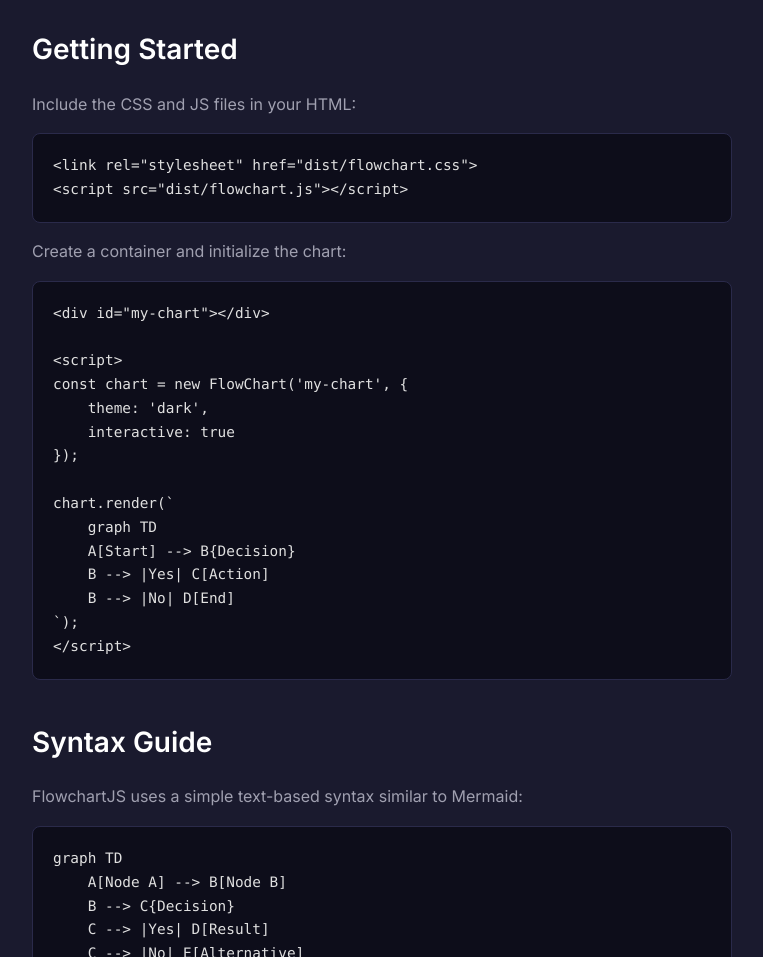
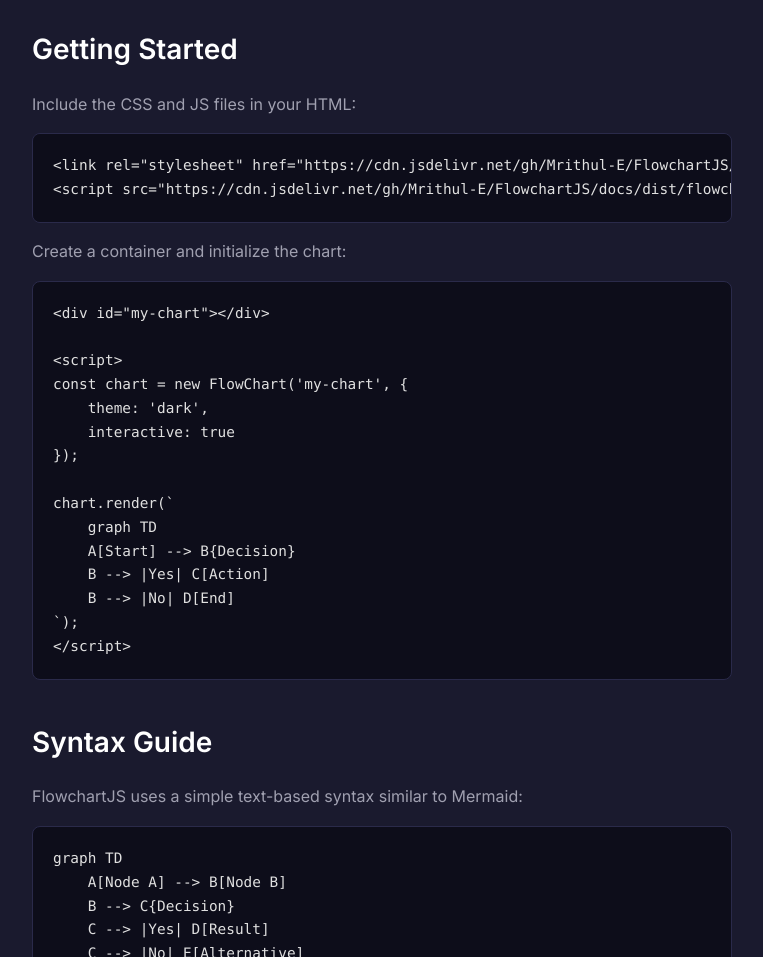
Before and after one commit to Mrithul-E/FlowchartJS, a plain HTML site: page docs/index.html in a window 1280 px wide. Shown: the part 975-1932 px from the top of the page, without its empty margins (288-1051 px from the left). Drawn offline with Linux system fonts and the light colour scheme.

Commit message:
added CDN

```diff
--- a/docs/index.html
+++ b/docs/index.html
@@ -6,7 +6,7 @@
     <meta name="viewport" content="width=device-width, initial-scale=1.0">
     <title>FlowchartJS - Interactive Flowcharts with JavaScript</title>
     <link href="https://fonts.googleapis.com/css2?family=Inter:wght@400;500;600;700&display=swap" rel="stylesheet">
-    <link rel="stylesheet" href="dist/flowchart.css">
+    <link rel="stylesheet" href="https://cdn.jsdelivr.net/gh/Mrithul-E/FlowchartJS/docs/dist/flowchart.css">
     <style>
         :root {
             --bg-primary: #1a1a2e;
@@ -678,8 +678,8 @@
             <section id="getting-started">
                 <h2>Getting Started</h2>
                 <p>Include the CSS and JS files in your HTML:</p>
-                <pre><code>&lt;link rel="stylesheet" href="dist/flowchart.css"&gt;
-&lt;script src="dist/flowchart.js"&gt;&lt;/script&gt;</code></pre>
+                <pre><code>&lt;link rel="stylesheet" href="https://cdn.jsdelivr.net/gh/Mrithul-E/FlowchartJS/docs/dist/flowchart.css"&gt;
+&lt;script src="https://cdn.jsdelivr.net/gh/Mrithul-E/FlowchartJS/docs/dist/flowchart.js"&gt;&lt;/script&gt;</code></pre>
 
                 <p>Create a container and initialize the chart:</p>
                 <pre><code>&lt;div id="my-chart"&gt;&lt;/div&gt;
@@ -812,7 +812,8 @@
     linkStyle 0 stroke:#ff0000,stroke-width:4px,curve:step
     linkStyle 1 stroke:blue,curve:linear</code></pre>
                 <p>Supported curve types: <code>bezier</code> (default), <code>linear</code>, <code>step</code>,
-                    <code>stepAfter</code>, <code>stepBefore</code>.</p>
+                    <code>stepAfter</code>, <code>stepBefore</code>.
+                </p>
 
                 <h3>Node Styling</h3>
                 <p>Apply inline styles to specific nodes using <code>style</code>:</p>
@@ -820,7 +821,8 @@
 
                 <h3>Classes</h3>
                 <p>Define reusable classes with <code>classDef</code> and apply them using <code>class</code> or the
-                    <code>:::</code> shorthand.</p>
+                    <code>:::</code> shorthand.
+                </p>
                 <pre><code>classDef error fill:#ff0000,color:#fff
 classDef success fill:#00ff00,color:#000
 
@@ -949,7 +951,7 @@
         </aside>
     </div>
 
-    <script src="dist/flowchart.js"></script>
+    <script src="https://cdn.jsdelivr.net/gh/Mrithul-E/FlowchartJS/docs/dist/flowchart.js"></script>
     <script>
         // Toggle sidebar for mobile
         function toggleSidebar() {
```
Also changed, not shown: docs/playground.html (+2 -2 lines), 1 other file.
